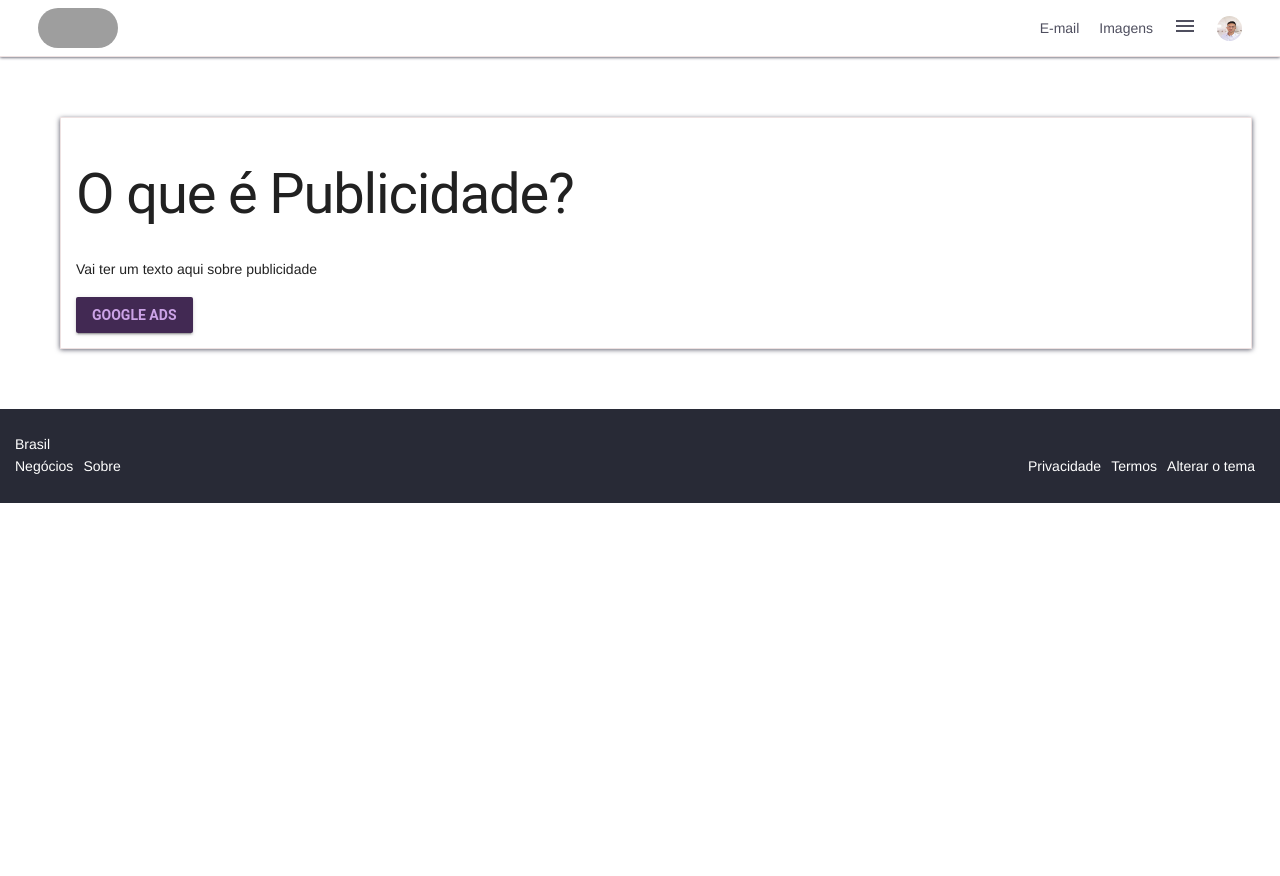
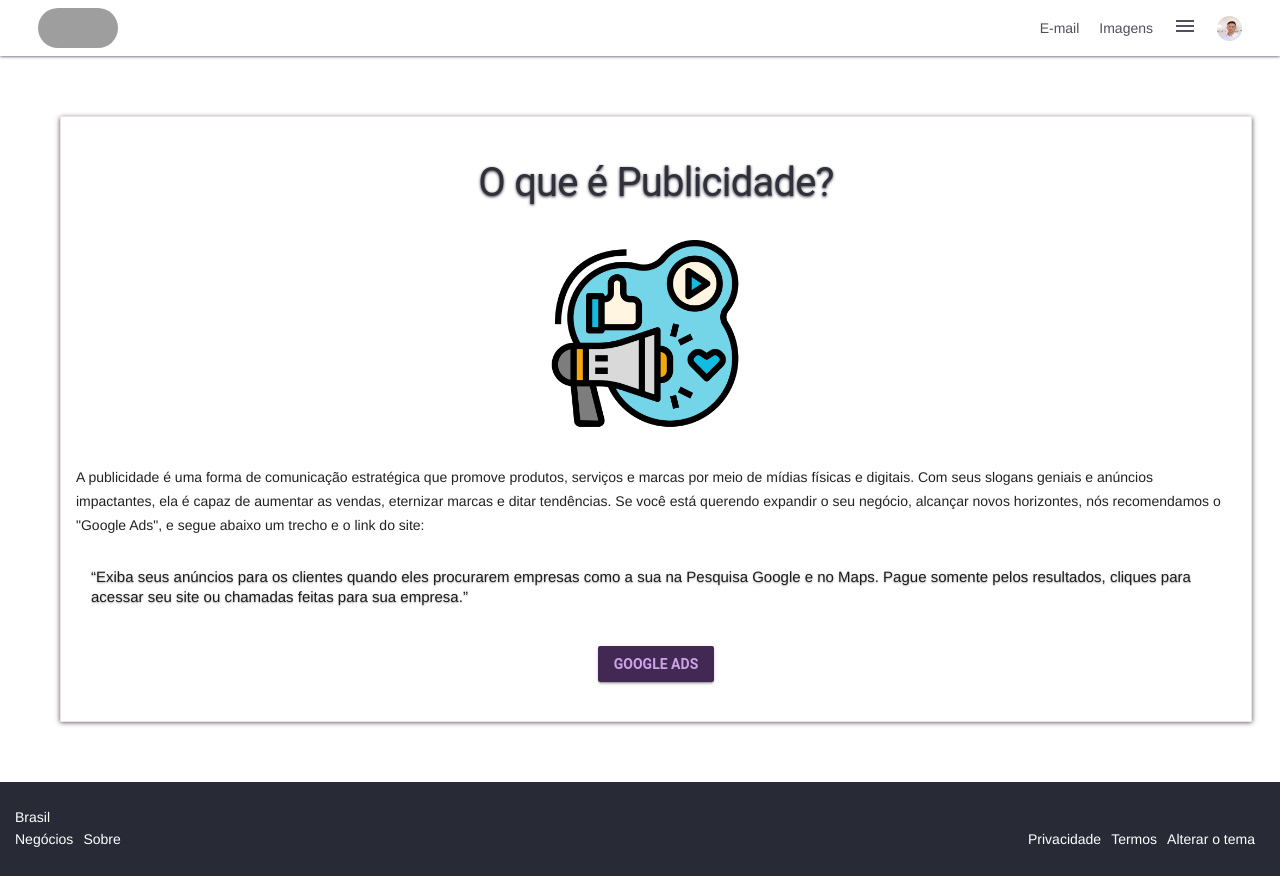
Before and after one commit to mmatheusjs/clone-google-search, a plain HTML site: page Publicidade/index.html in a window 1280 px wide. Before the commit the page ends 800 px from the top, so only its background shows below. Drawn offline with nearby package versions, Linux system fonts and the light colour scheme; grey boxes are pictures that could not be loaded.

Commit message:
Término
Conclusão

```diff
--- a/Brasil/style.css
+++ b/Brasil/style.css
@@ -15,7 +15,8 @@
 
 .titulo-historia h1{
     font-size: 40px;
-    text-shadow: 0px 0.5px 3px rgb(48, 48, 59);;
+    color: rgb(48, 48, 59);
+    text-shadow: 0px 0.5px 3px rgb(48, 48, 59);
 }
 
 .galeria-brasil{
--- a/Perfil/style.css
+++ b/Perfil/style.css
@@ -7,9 +7,9 @@
 }
 
 .about h1{
-    color: rgb(48, 48, 59);
     font-size: 40px;
     text-align: center;
+    color: rgb(48, 48, 59);
     text-shadow: 0px 0.5px 3px rgb(48, 48, 59);
 }
 .lista{
--- a/Publicidade/index.html
+++ b/Publicidade/index.html
@@ -30,8 +30,19 @@
     <main id="main">
         <div class="publicidade">
             <h1 class="title"> O que é Publicidade?</h1>
-            <p class="p1"> Vai ter um texto aqui sobre publicidade</p>
 
+            <img class="img-publicidade" src="../imagens/publicidade.png" alt="publicidade">
+
+            <p class="p1"> A publicidade é uma forma de comunicação estratégica que promove produtos, serviços e marcas por meio de mídias
+                 físicas e digitais. Com seus slogans geniais e anúncios impactantes, ela é capaz de aumentar as vendas,
+                 eternizar marcas e ditar tendências.
+
+                Se você está querendo expandir o seu negócio, alcançar novos horizontes, nós recomendamos o "Google Ads", e segue
+                abaixo um trecho e o link do site:
+                </p>
+
+            <q>Exiba seus anúncios para os clientes quando eles procurarem empresas como a sua na Pesquisa Google e no Maps.
+                Pague somente pelos resultados, cliques para acessar seu site ou chamadas feitas para sua empresa.</q>
             <a href="https://ads.google.com/" target="_blank">
             <button class="mdl-button mdl-js-button mdl-button--raised mdl-js-ripple-effect" id="btn-ads">Google ADS</button></a>
         </div>
--- a/Publicidade/style.css
+++ b/Publicidade/style.css
@@ -7,7 +7,6 @@ header {
     padding: 8px;
     align-items: center;
     width: auto;
-    border-bottom: solid 1px #eee2e2;
     box-shadow: 0px 0.5px 3px rgb(79, 79, 95);
 }
 
@@ -56,17 +55,36 @@ header {
     padding: 15px;
     display: flex;
     flex-direction: column;
+    align-items: center;
     justify-content: center;
     border: solid 0.5px #eee2e2;
     box-shadow: 0px 0.5px 5px rgb(79, 79, 95);
 }
 
+.img-publicidade{
+    width: 30%;
+    margin-bottom: 20px;
+}
 
+.title{
+    font-size: 40px;
+    color: rgb(48, 48, 59);
+    text-shadow: 0px 0.5px 3px rgb(48, 48, 59);
+    margin: 24px;
+}
 
+.p1{
+    margin: 15px 0px;
+}
 
-
+q{
+    font-size: 15px;
+    text-shadow: 0px 1px 2px rgb(175, 173, 173);
+    margin: 15px;
+}
 
 #btn-ads{
+    margin:24px 0px ;
     background-color: rgb(66, 41, 83);
     color: rgb(204, 163, 231);
     font-weight: bold;
--- a/style.css
+++ b/style.css
@@ -25,15 +25,10 @@
      color: var(--color);
   }
 
-/* body {
-    /* background-color: rgb(255, 255, 255);
-} */
-
 header {
     padding: 8px;
     align-items: center;
     width: auto;
-    border-bottom: solid 1px #eee2e2;
     box-shadow: 0px 0.5px 3px rgb(79, 79, 95);
 }
 
```
Also changed, not shown: Brasil/brasil.html (+1 -1 lines), Perfil/index.html (+4 -4 lines), index.html (+1 -1 lines), imagens/publicidade.png (added).
